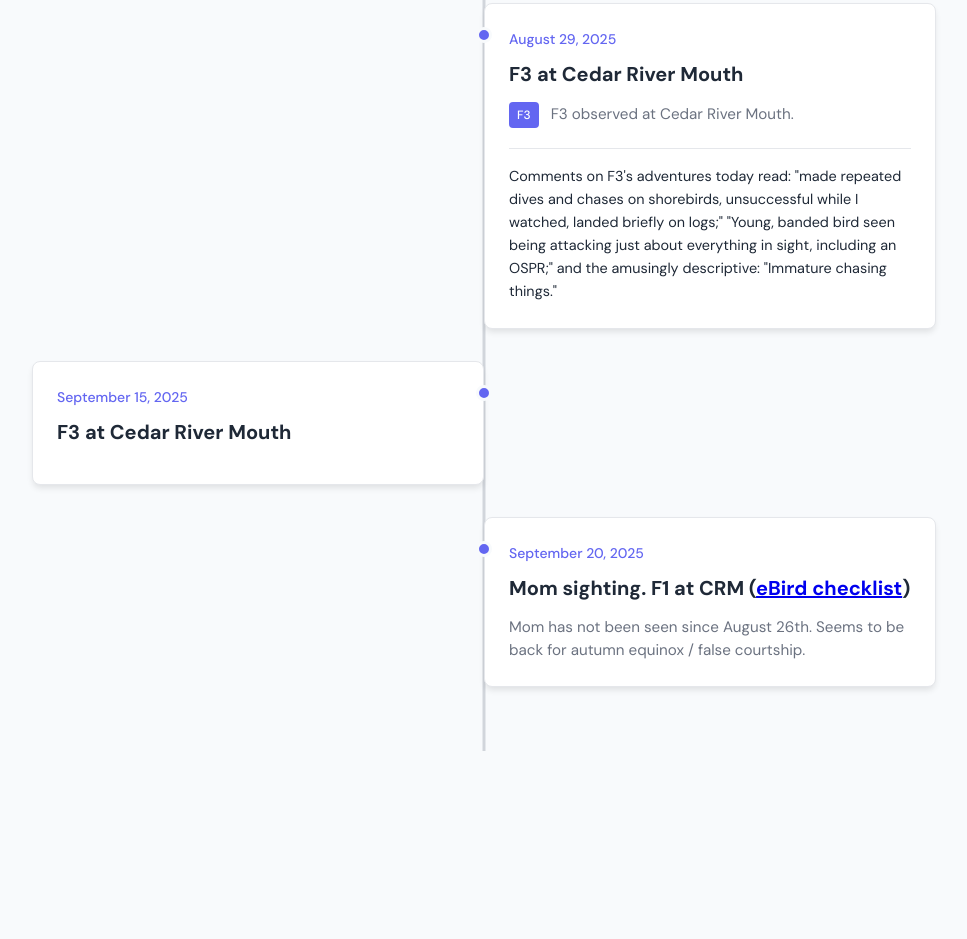
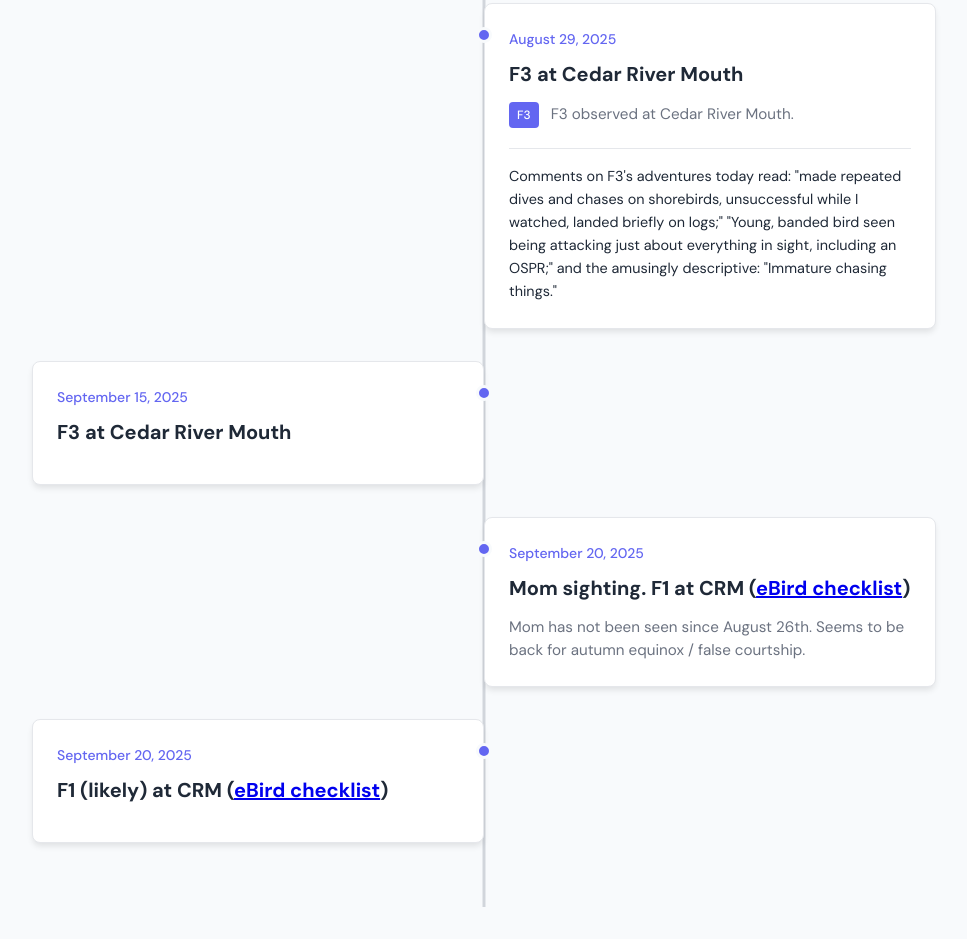
Before and after one commit to m-tikunova/lvm-timeline, a plain HTML site: page index.html in a window 1280 px wide. Shown: the part 8046-8985 px from the top of the page, without its empty margins (156-1123 px from the left). Before the commit the page ends 8829 px from the top, so only its background shows below. Drawn offline with Linux system fonts and the light colour scheme.

Commit message:
update timeline

```diff
--- a/index.html
+++ b/index.html
@@ -743,6 +743,19 @@
             </div>
           </div>
         </div>
+
+        <div class="timeline-item">
+          <div class="timeline-marker"></div>
+          <div class="timeline-content">
+            <div class="date">September 20, 2025</div>
+            <div class="event-title">
+              F1 (likely) at CRM (<a
+                href="https://ebird.org/checklist/S274948531"
+                >eBird checklist</a
+              >)
+            </div>
+          </div>
+        </div>
       </div>
     </div>
   </body>
```
